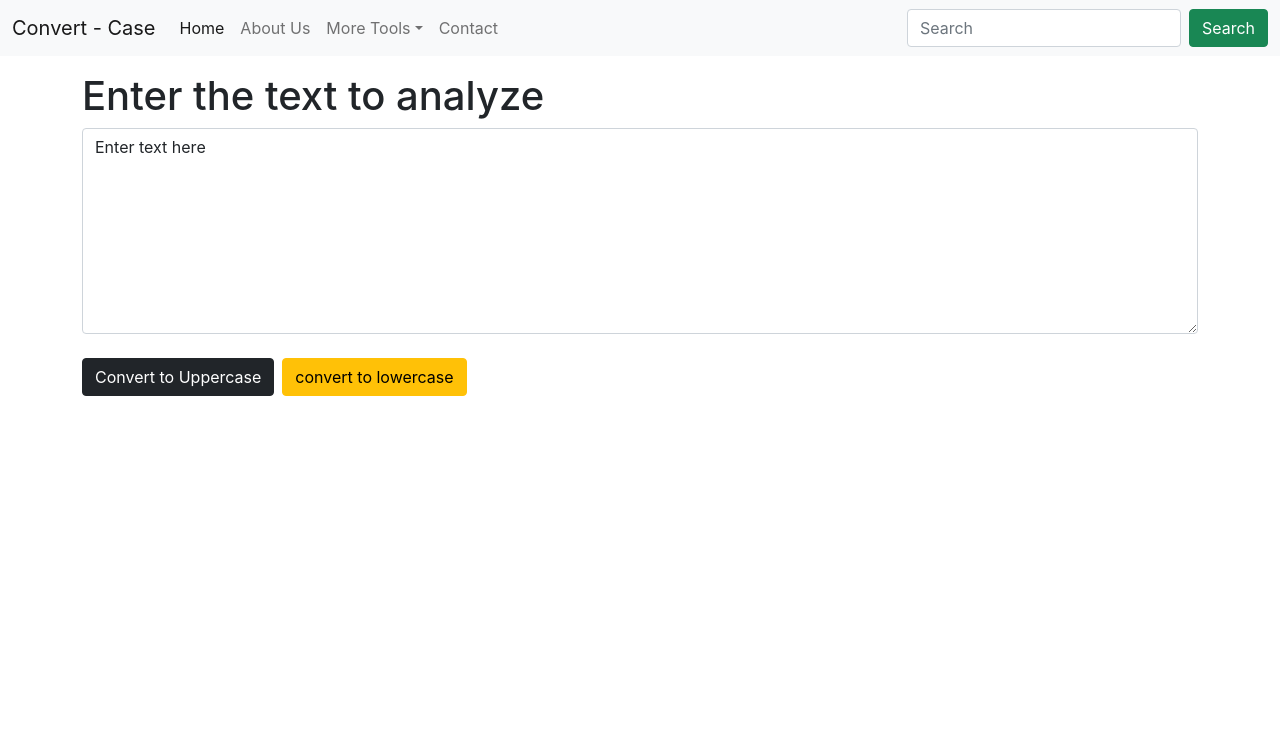
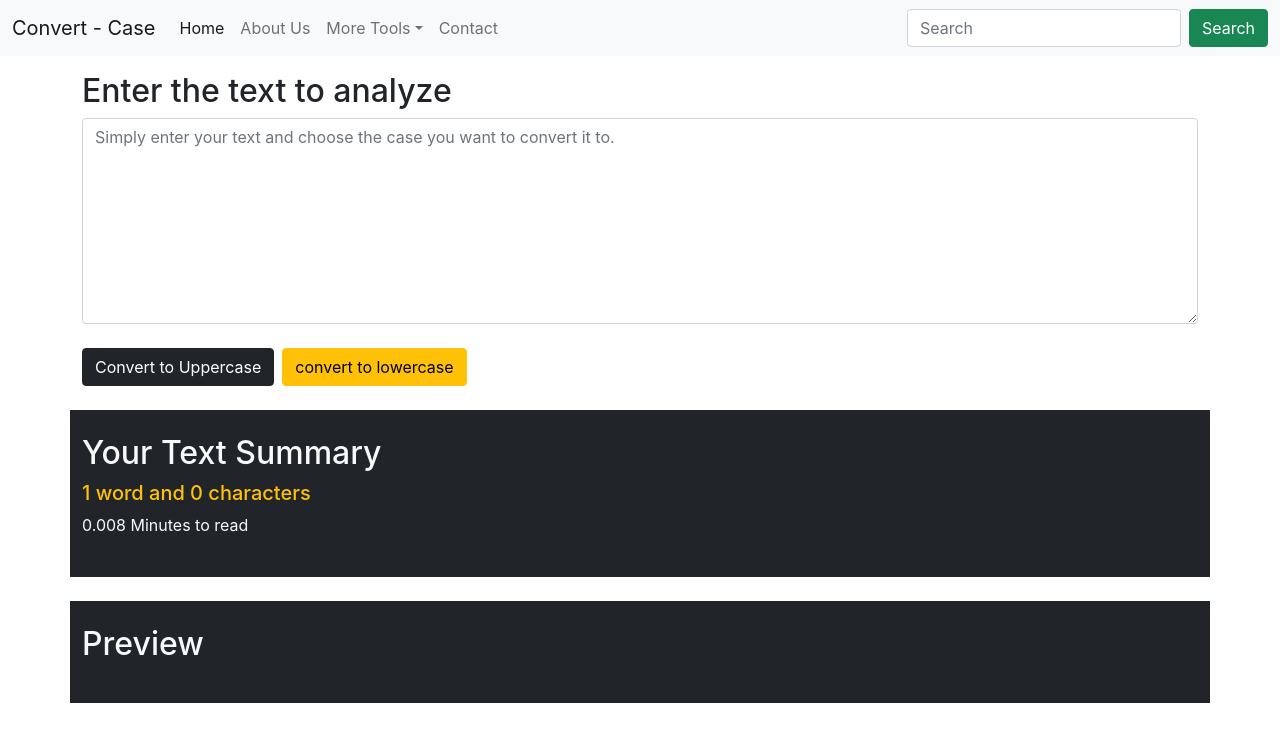
Before and after one commit to irupinderdev/Convert-Case, a React (Create React App) app: page / in a window 1280 px wide. Shown: the top 742 px of the page. Built offline with nearby package versions, Linux system fonts and the light colour scheme.

Commit message:
new section added

```diff
--- a/src/components/Textform.js
+++ b/src/components/Textform.js
@@ -20,13 +20,13 @@ export default function Textform(props) {
     console.log("On Change");
     setText(event.target.value);
   }
-  const [text, setText] = useState('Enter text here');
+  const [text, setText] = useState('');
   // text="new text"; // wrong way
   // setText="new text"; // right way to change the state
   return (
    <>
     <div className="container my-3">
-        <h1>{props.heading}</h1>
+        <h2>{props.heading}</h2>
         <div className="mb-3">
            {/* <label for="mybox" className="form-label">Write Your Text</label> */}
             <textarea className="form-control" value={text} onChange={handleOnChange} id="mybox" rows="8" placeholder='Simply enter your text and choose the case you want to convert it to.'></textarea>
@@ -36,6 +36,17 @@ export default function Textform(props) {
         {/* <button className="btn btn-dark my-2" onClick={handleCcClick}>convert to Sentence Case</button> */}
 
       </div>
+      <div className="container my-3 bg-dark text-light py-4">
+        <h2>Your Text Summary</h2>   {/* // counting words and characters */}
+        <h5 className='text-warning'>{text.split(" ").length} word and {text.length} characters</h5>
+        <p>{0.008 * text.split(" ").length} Minutes to read</p>
+        </div>
+        <div className="container my-4 bg-dark text-light py-4">
+        <h2>Preview</h2>
+        <p>{text}</p>
+        </div>
+
+
    </>
   )
 }
```
